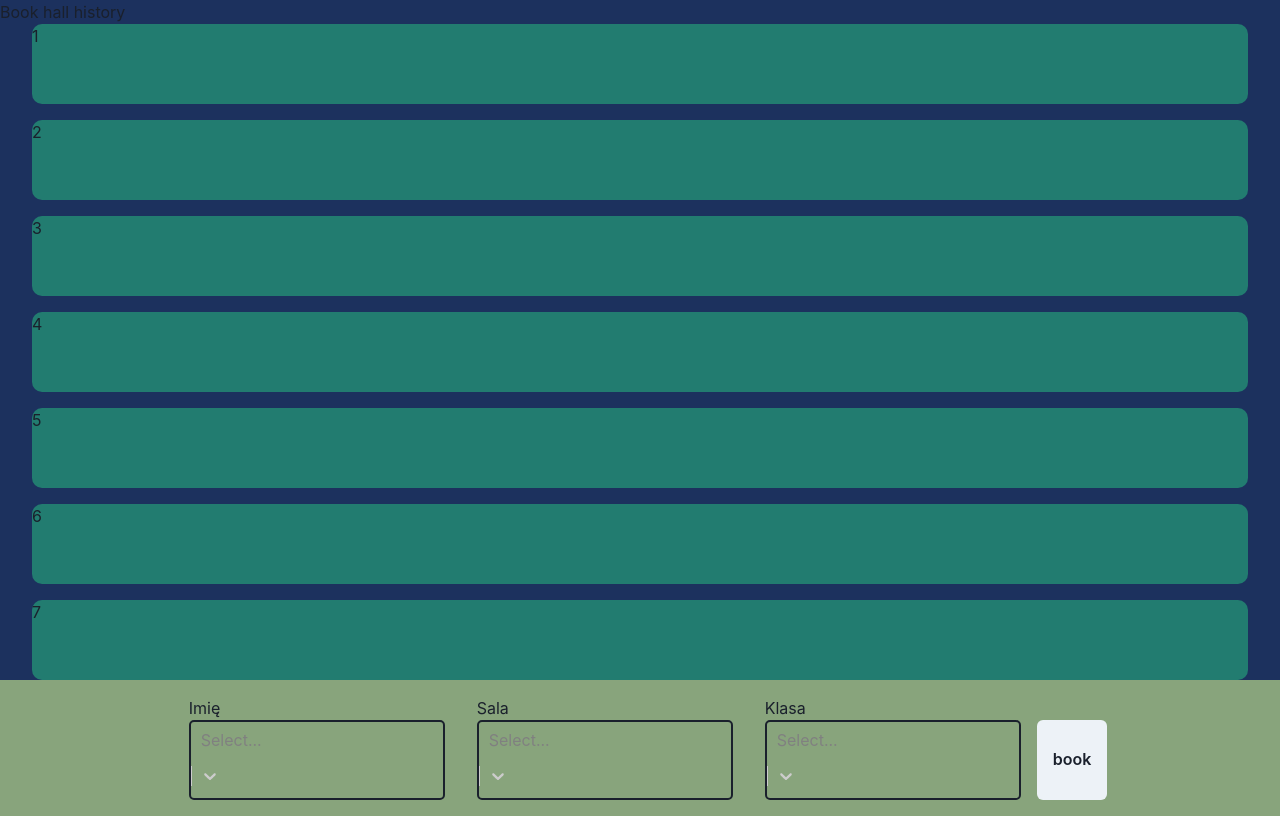
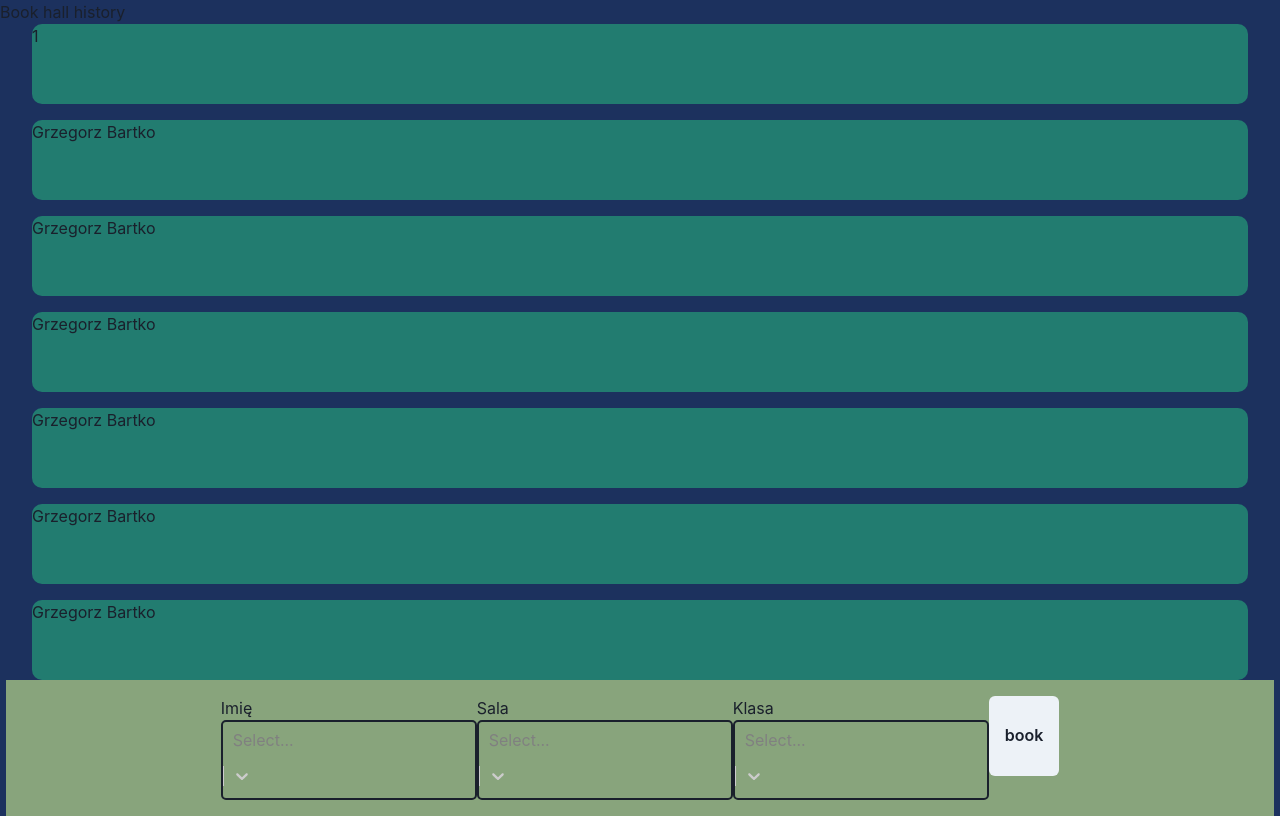
Before and after one commit to myros2207/front-school-halls-project-tablet, a React (Create React App) app: page /dmo in a window 1280 px wide. Built offline with nearby package versions, Linux system fonts and the light colour scheme; no server answers.

Commit message:
add chek building

```diff
--- a/package.json
+++ b/package.json
@@ -15,6 +15,7 @@
     "dotenv": "^16.0.3",
     "react": "^18.2.0",
     "react-dom": "^18.2.0",
+    "react-router-dom": "^6.6.1",
     "react-scripts": "5.0.1",
     "react-select": "^5.7.0",
     "typescript": "^4.9.4",
--- a/src/App.tsx
+++ b/src/App.tsx
@@ -1,16 +1,24 @@
 import React from 'react';
-import axios from "axios";
-import HomePageTablet from "./Component/HomaPageTablet";
+import DMOBookHall from "./Component/DMOBookHall";
+import {BrowserRouter, Route, Routes} from "react-router-dom";
+import PKOBookHall from "./Component/PKOBookHall";
+import StartPage from "./Component/StartPage";
 // require("dotenv").config()
 
 
 function App() {
     // @ts-ignore
-    axios.defaults.headers.common['ApiKey'] = process.env.APIKEY
+    // axios.defaults.headers.common['ApiKey'] = process.env.APIKEY
 
   return (
     <div className="App">
-        <HomePageTablet/>
+        <BrowserRouter>
+            <Routes>
+                <Route path={"/"} element={<StartPage/>}/>
+                <Route path={"/dmo"} element={<DMOBookHall/>}/>
+                <Route path={"/pko"} element={<PKOBookHall/>}/>
+            </Routes>
+        </BrowserRouter>
     </div>
   );
 }
--- /dev/null
+++ b/src/Component/DMOBookHall.tsx
@@ -0,0 +1,154 @@
+import React, {useEffect, useState} from 'react';
+import Select from "react-select";
+import {Box, Button, Center, Container, Flex, Select as SelectChakra, Text} from '@chakra-ui/react'
+import axios from "axios";
+import {color1, color2, color3, color4} from "./Color";
+import {MockHistoryBookHall} from "./mock";
+
+function DMOBookHall() {
+
+    const [teachers, setTeachers] = useState<any>([])
+    const [classes, setClasses] = useState<any>([])
+    const [halls, setHalls] = useState<any>([])
+    const [chosenTeacher, setChosenTeacher] = useState("")
+    const [chosenClass, setChosenClass] = useState("")
+    const [chosenHalls, setChosenHalls] = useState("")
+
+    useEffect(() => {
+        GetClasses()
+        GetTeachers()
+        GetHalls()
+    }, [])
+
+    const GetTeachers = async () => {
+        const response = await axios.get("http://localhost:3000/teachers")
+
+        const arr = []
+
+        for (let i = 0; i < response.data.length; i++) {
+            arr.push({
+                label: response.data[i].teacherFirstName + " " + response.data[i].teacherSecondName,
+                value: response.data[i].teacherId
+            })
+        }
+
+        setTeachers(arr)
+    }
+
+    const GetClasses = async () => {
+        const response = await axios.get("http://localhost:3000/classes")
+
+        const arr = []
+
+        for (let i = 0; i < response.data.length; i++) {
+            arr.push({
+                label: response.data[i].className,
+                value: response.data[i].classId
+            })
+        }
+        setClasses(arr)
+    }
+
+    const GetHalls = async () => {
+        const response = await axios.get("http://localhost:3000/halls")
+
+        const arr = []
+        for (let i = 0; i < response.data.length; i++) {
+            if (response.data[i].building.buildingName === "DMO") {
+
+
+                arr.push({
+                        label: response.data[i].hallNumber + " " + response.data[i].hallType,
+                        value: response.data[i].hallId
+                    }
+                )
+            }
+        }
+        // if  (response.data.building.buildingName == "PKO"){
+        //     console.log("Ok")
+        // }
+        setHalls(arr)
+        console.log(arr)
+        // console.log(response.data.hallid)
+        // @ts-ignore
+        console.log(response.data.map((m) => m.building.buildingName))
+        console.log(response.data[0].building)
+    }
+
+    const BookHall = async () => {
+        const response = await axios.patch("http://localhost:3000/bookHall", {
+            teacherId: chosenTeacher,
+            hallId: chosenHalls,
+            classId: chosenClass,
+        })
+        console.log(response.data)
+    }
+    const chooseTeacher = (e: any) => {
+        setChosenTeacher(e.value)
+        console.log(chosenTeacher)
+
+    }
+
+    const chooseClass = (e: any) => {
+        setChosenClass(e.value)
+    }
+    const chooseHalls = (e: any) => {
+        setChosenHalls(e.value)
+    }
+
+    const reactSelectStyles = {
+        control: (base: any) => ({
+            width: "20vw",
+            border: "2px solid ",
+            // margin: "2rem",
+            height: "10vh",
+            borderRadius: "5px"
+        }),
+        menu: (base: any) => ({
+            // width: "10rem",
+        }),
+    }
+
+
+    return (
+        <div className="App">
+            <div style={{display: "block", margin: "0"}}>
+                <Center background={color1} w={"100%"} h={"full"} minHeight={"100%"} flexDirection={"column"}>
+                    <Box overflow={"auto"} w={"100%"} h={"85vh"}>
+                        <h1>Book hall history</h1>
+                        <Box margin={"auto"} h={"5rem"} borderRadius={"10px"} w={"95%"} background={color2}>
+                            1
+                        </Box>
+                        {
+                            MockHistoryBookHall.map((mock) =>
+                                <Box h={"5rem"} m={"auto"} mt={"1rem"} borderRadius={"10px"} w={"95%"} background={color2}>
+                                    <h2>{mock.firstName} {mock.secondName}</h2>
+                                </Box>
+                            )
+                        }
+                    </Box>
+                    <Flex p={"1rem"} w={"99vw"} h={"100%"} background={color3} justifyContent={"center"}>
+                        <Box>
+                            <Text>Imię</Text>
+                            <Select onChange={chooseTeacher} options={teachers} isSearchable={true}
+                                    styles={reactSelectStyles}/>
+                        </Box>
+                        <Box>
+                            <Text>Sala</Text>
+                            <Select onChange={chooseHalls} options={halls} isSearchable={true}
+                                    styles={reactSelectStyles}/>
+                        </Box>
+                        <Box>
+                            <Text>Klasa</Text>
+                            <Select onChange={chooseClass} options={classes} isSearchable={true}
+                                    styles={reactSelectStyles}/>
+                        </Box>
+                        <Button h={"10vh"} onClick={BookHall}>book</Button>
+                    </Flex>
+                </Center>
+            </div>
+        </div>
+    );
+}
+
+export default DMOBookHall;
--- a/src/Component/HomaPageTablet.tsx
+++ b/src/Component/PKOBookHall.tsx
@@ -3,8 +3,9 @@ import Select from "react-select";
 import {Box, Button, Center, Container, Flex, Select as SelectChakra, Text} from '@chakra-ui/react'
 import axios from "axios";
 import {color1, color2, color3, color4} from "./Color";
+import {MockHistoryBookHall} from "./mock";
 
-function HomePageTablet() {
+function PKOBookHall() {
 
     const [teachers, setTeachers] = useState<any>([])
     const [classes, setClasses] = useState<any>([])
@@ -53,13 +54,25 @@ function HomePageTablet() {
 
         const arr = []
         for (let i = 0; i < response.data.length; i++) {
+            if (response.data[i].building.buildingName === "PKO") {
+
+
                 arr.push({
                         label: response.data[i].hallNumber + " " + response.data[i].hallType,
                         value: response.data[i].hallId
                     }
                 )
             }
+        }
+        // if  (response.data.building.buildingName == "PKO"){
+        //     console.log("Ok")
+        // }
         setHalls(arr)
+        console.log(arr)
+        // console.log(response.data.hallid)
+        // @ts-ignore
+        console.log(response.data.map((m) => m.building.buildingName))
+        console.log(response.data[0].building)
     }
 
     const BookHall = async () => {
@@ -69,7 +82,6 @@ function HomePageTablet() {
             classId: chosenClass,
         })
         console.log(response.data)
-
     }
     const chooseTeacher = (e: any) => {
         setChosenTeacher(e.value)
@@ -98,65 +110,40 @@ function HomePageTablet() {
     }
 
 
-
     return (
         <div className="App">
             <div style={{display: "block", margin: "0"}}>
-                <Center background={color1} w={"100vw"} h={"full"} minHeight={"100%"} flexDirection={"column"}>
-                    <Box overflow={"auto"} w={"100vw"}  h={"85vh"}>
-                        <h1>Book hall history</h1>
+                <Center background={color1} w={"100%"} h={"full"} minHeight={"100%"} flexDirection={"column"}>
+                    <Box overflow={"auto"} w={"100%"} h={"85vh"}>
+                        <h1>Book hall history PKO</h1>
                         <Box margin={"auto"} h={"5rem"} borderRadius={"10px"} w={"95%"} background={color2}>
                             1
                         </Box>
+                        {
+                            MockHistoryBookHall.map((mock) =>
                                 <Box h={"5rem"} m={"auto"} mt={"1rem"} borderRadius={"10px"} w={"95%"} background={color2}>
-                            2
+                                    <h2>{mock.firstName} {mock.secondName}</h2>
                                 </Box>
-                        <Box h={"5rem"} m={"auto"} mt={"1rem"} borderRadius={"10px"} w={"95%"} background={color2}>
-                            3
+                            )
+                        }
                     </Box>
-                        <Box h={"5rem"} m={"auto"} mt={"1rem"} borderRadius={"10px"} w={"95%"} background={color2}>
-                            4
-                        </Box>
-                        <Box h={"5rem"} m={"auto"} mt={"1rem"} borderRadius={"10px"} w={"95%"} background={color2}>
-                            5
-                        </Box>
-                        <Box h={"5rem"} m={"auto"} mt={"1rem"} borderRadius={"10px"} w={"95%"} background={color2}>
-                            6
-                        </Box>
-                        <Box h={"5rem"} m={"auto"} mt={"1rem"} borderRadius={"10px"} w={"95%"} background={color2}>
-                            7
-                        </Box>
-                        <Box h={"5rem"} m={"auto"} mt={"1rem"} borderRadius={"10px"} w={"95%"} background={color2}>
-                            7
-                        </Box>
-                        <Box h={"5rem"} m={"auto"} mt={"1rem"} borderRadius={"10px"} w={"95%"} background={color2}>
-
-                        </Box>
-                        <Box h={"5rem"} m={"auto"} mt={"1rem"} borderRadius={"10px"} w={"95%"} background={color2}>
-
-                        </Box>
-                        <Box h={"5rem"} m={"auto"} mt={"1rem"} borderRadius={"10px"} w={"95%"} background={color2}>
-
-                        </Box>
-
-
-                    </Box>
-                    <Flex w={"100%"} h={"100%"} background={color3} justifyContent={"center"}  >
-                        <Box m={"1rem"}>
+                    <Flex p={"1rem"} w={"99vw"} h={"100%"} background={color3} justifyContent={"center"}>
+                        <Box>
                             <Text>Imię</Text>
                             <Select onChange={chooseTeacher} options={teachers} isSearchable={true}
                                     styles={reactSelectStyles}/>
                         </Box>
-                        <Box m={"1rem"}>
+                        <Box>
                             <Text>Sala</Text>
-                            <Select onChange={chooseHalls} options={halls} isSearchable={true} styles={reactSelectStyles}/>
+                            <Select onChange={chooseHalls} options={halls} isSearchable={true}
+                                    styles={reactSelectStyles}/>
                         </Box>
-                        <Box m={"1rem"}>
+                        <Box>
                             <Text>Klasa</Text>
                             <Select onChange={chooseClass} options={classes} isSearchable={true}
                                     styles={reactSelectStyles}/>
                         </Box>
-                        <Button mt={"2.5rem"} h={"10vh"} onClick={BookHall}>book</Button>
+                        <Button h={"10vh"} onClick={BookHall}>book</Button>
                     </Flex>
                 </Center>
             </div>
@@ -164,4 +151,4 @@ function HomePageTablet() {
     );
 }
 
-export default HomePageTablet;
+export default PKOBookHall;
--- /dev/null
+++ b/src/Component/StartPage.tsx
@@ -0,0 +1,19 @@
+import {Box, Button} from '@chakra-ui/react';
+import React from 'react';
+import {useNavigate} from "react-router-dom";
+
+
+const StartPage = () => {
+    const navigate = useNavigate()
+    return (
+        <div>
+            <Box>
+               <Button onClick={() => navigate("/pko")}>PKO</Button>
+               <Button onClick={() => navigate("/dmo")}>DMO</Button>
+
+            </Box>
+        </div>
+    );
+};
+
+export default StartPage;
--- /dev/null
+++ b/src/Component/mock.ts
@@ -0,0 +1,77 @@
+export const MockHistoryBookHall = [
+    {
+        firstName : "Grzegorz",
+        secondName : "Bartko",
+        data: "10:00",
+        hall: "206",
+        class: "2k"
+    },
+    {
+        firstName : "Grzegorz",
+        secondName : "Bartko",
+        data: "10:00",
+        hall: "206",
+        class: "2k"
+    },
+    {
+        firstName : "Grzegorz",
+        secondName : "Bartko",
+        data: "10:00",
+        hall: "206",
+        class: "2k"
+    },
+    {
+        firstName : "Grzegorz",
+        secondName : "Bartko",
+        data: "10:00",
+        hall: "206",
+        class: "2k"
+    },
+    {
+        firstName : "Grzegorz",
+        secondName : "Bartko",
+        data: "10:00",
+        hall: "206",
+        class: "2k"
+    },
+    {
+        firstName : "Grzegorz",
+        secondName : "Bartko",
+        data: "10:00",
+        hall: "206",
+        class: "2k"
+    }
+    ,{
+        firstName : "Grzegorz",
+        secondName : "Bartko",
+        data: "10:00",
+        hall: "206",
+        class: "2k"
+    }
+    ,
+    {
+        firstName : "Grzegorz",
+        secondName : "Bartko",
+        data: "10:00",
+        hall: "206",
+        class: "2k"
+    },{
+        firstName : "Grzegorz",
+        secondName : "Bartko",
+        data: "10:00",
+        hall: "206",
+        class: "2k"
+    },{
+        firstName : "Grzegorz",
+        secondName : "Bartko",
+        data: "10:00",
+        hall: "206",
+        class: "2k"
+    },{
+        firstName : "Grzegorz",
+        secondName : "Bartko",
+        data: "10:00",
+        hall: "206",
+        class: "2k"
+    },
+]
```
Also changed, not shown: 1 other file (tests, documents, lock files or other folders). Lines whose indentation alone changed are shown as unchanged.
